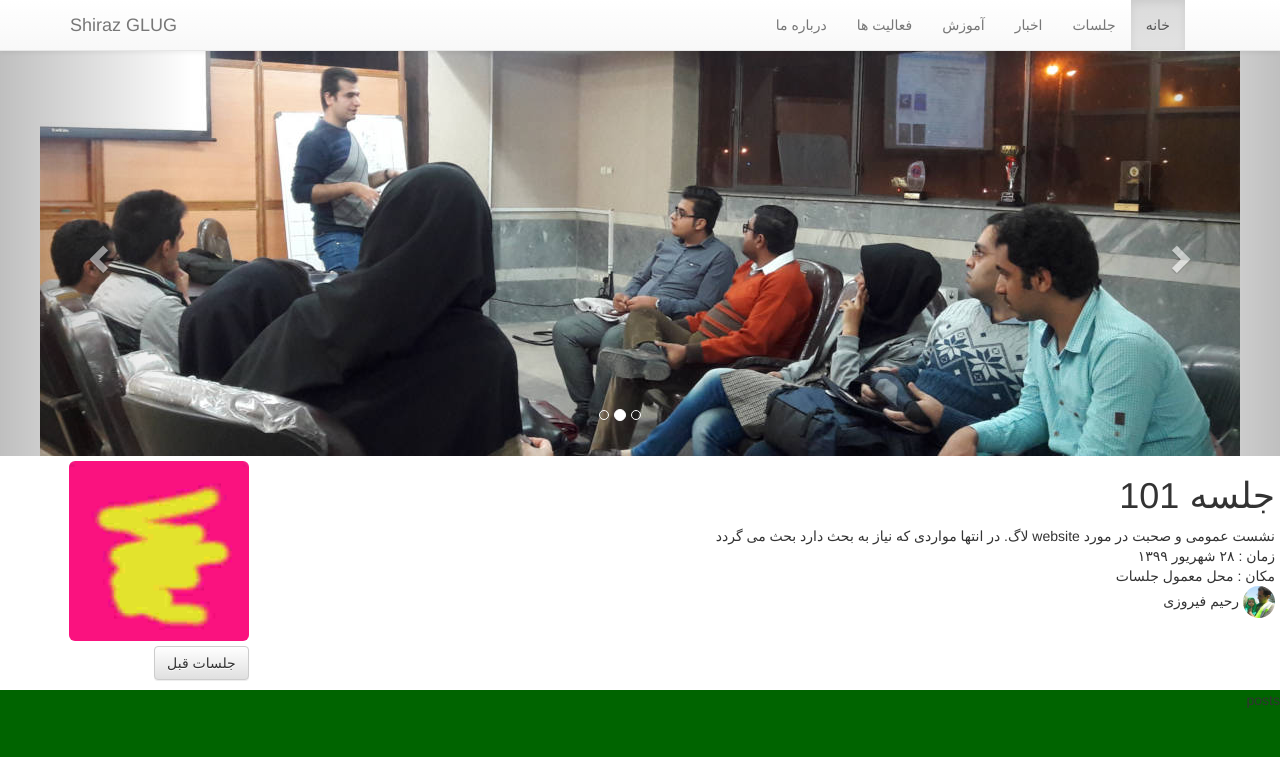
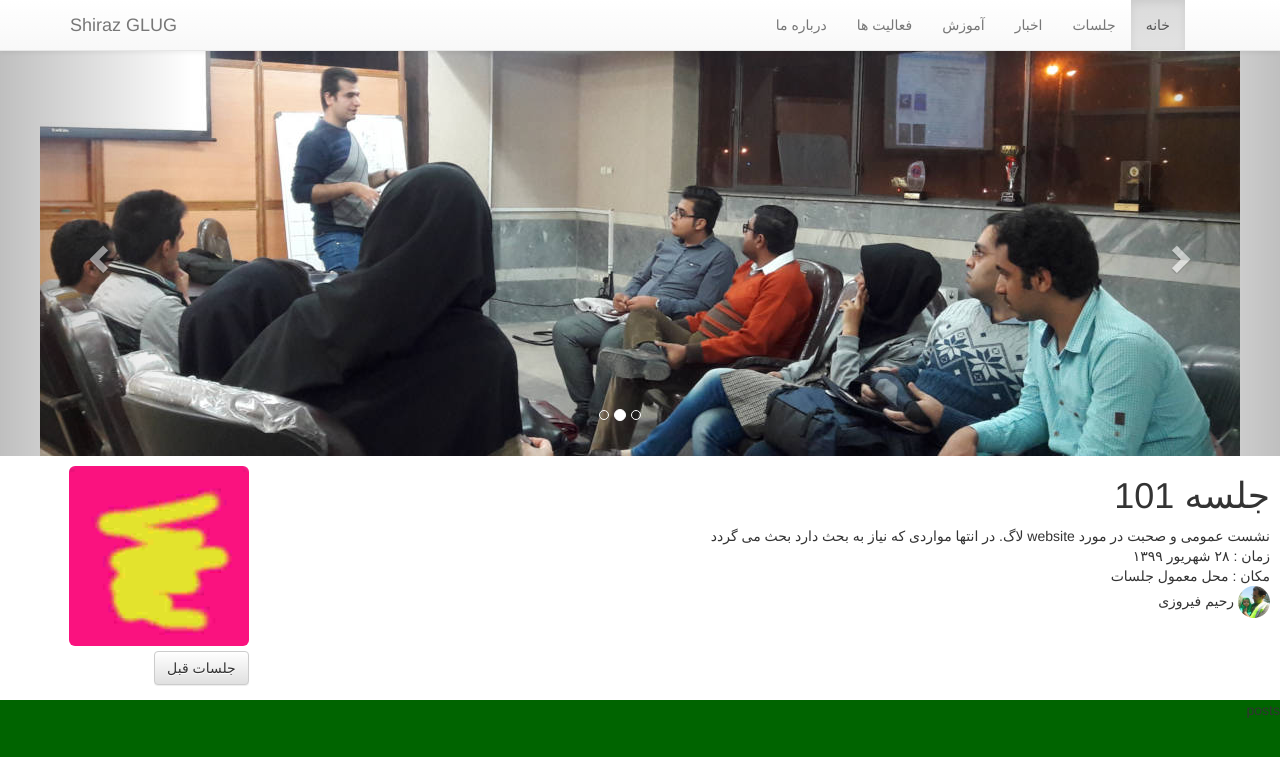
Before and after one commit to shirazlug/shirazlug, a Jekyll site: the page built from index.html, in a window 1280 px wide and 900 px high. Shown: the top 757 px of the window. Built offline with Jekyll 4.4.1, drawn with Linux system fonts in a browser that asks for light colours.

Commit message:
Update meeting.html

```diff
--- a/_includes/meeting.html
+++ b/_includes/meeting.html
@@ -1,6 +1,6 @@
 <div class="row">
 <div class="col-md-3">
-  <div style="margin:5px;">
+  <div style="margin:10px;">
   <div style="margin: 5px auto;width:200px;">
   {% if site.data.meeting.image %}
   <img style="width: 180px; height: 180px;" class="img-rounded" src="{{"files/meeting/" | prepend: site.baseurl | append: site.data.metting.image }}">
@@ -14,7 +14,7 @@
 </div>
 
 <div class="col-md-9">
-  <div style="margin:5px;">
+  <div style="margin:10px;">
   <h1>{{ site.data.meeting.title }}</h1>
   <div>{{ site.data.meeting.description }}</div>
   <div> زمان : {{ site.data.meeting.date }}</div>
```
